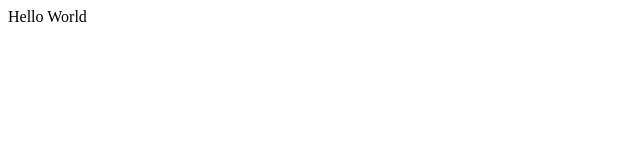
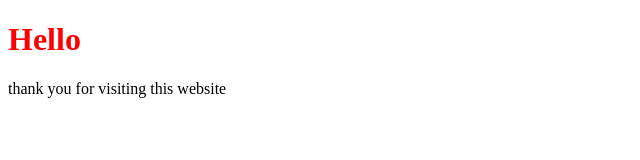
Before and after one commit to umamohan3204-blip/Practise, a plain HTML site: page index.html in a window 1280 px wide. Shown: the whole page, without its empty margins (0-640 px from the left). Drawn offline with Linux system fonts and the light colour scheme.

Commit message:
Fix HTML structure and add heading and paragraph

```diff
--- a/index.html
+++ b/index.html
@@ -4,9 +4,10 @@
 <title>Practise</title>
 <meta charset="UTF-8">
 <meta name="viewport" content="width=device-width, initial-scale=1.0">
+<link rel="stylesheet" href="style.css">
 </head>
 <body>
-  <link rel="stylesheet" href="style.css">
-Hello World
+<h1>Hello</h1>
+<p>thank you for visiting this website </p>
 </body>
 </html>
```
